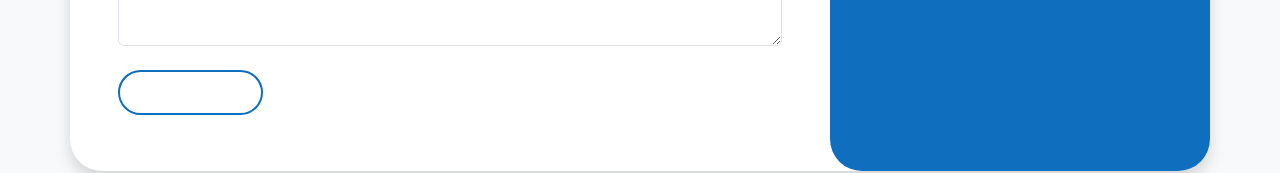
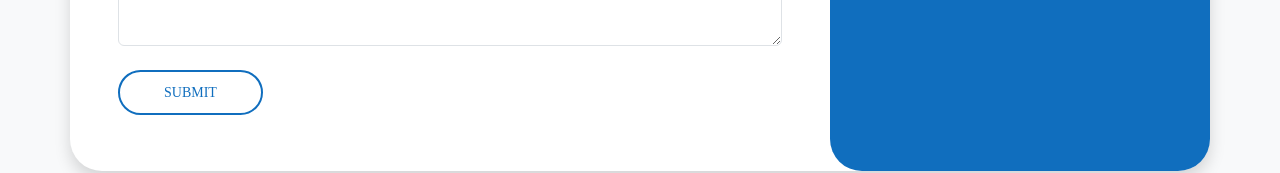
Before and after one commit to mmamuhammad2006/lunartechlabZelino, a Vue app in the folder vuejs/: page /contact-us in a window 1280 px wide. Shown: the part 931-1104 px from the top of the page. Built offline with nearby package versions, Linux system fonts and the light colour scheme.

Commit message:
add zelino number

```diff
--- a/vuejs/public/css/main.css
+++ b/vuejs/public/css/main.css
@@ -3,7 +3,7 @@
   --parrot: #0ffcbe !important;
   --darkGray: #333333 !important;
   --gray: #f8f9fa !important;
-  --white: #FFFFFF !important;
+  --white: #ffffff !important;
 }
 
 .bg-blue {
@@ -24,6 +24,10 @@
 
 .text-darkGray {
   color: var(--darkGray) !important;
+}
+
+.text-black {
+  color: black !important;
 }
 
 * {
@@ -165,7 +169,6 @@ body {
   font-size: 14px !important;
   font-family: "montserrat" !important;
   text-decoration: none !important;
-  color: white !important;
   background-color: transparent !important;
   padding: 10px 44px !important;
   text-transform: uppercase !important;
--- a/vuejs/src/pages/ContactUs.vue
+++ b/vuejs/src/pages/ContactUs.vue
@@ -87,7 +87,7 @@
                   <div class="col-12 d-flex justify-content-start">
                     <button
                       type="Submit"
-                      class="custom-button bg-blue z-0 my-2 rounded-5 me-2 btn-blue border-blue"
+                      class="custom-button text-blue bg-blue z-0 my-2 rounded-5 me-2 btn-blue border-blue"
                     >
                       Submit
                     </button>
@@ -154,7 +154,7 @@ const chat = async () => {
   try {
     // const response = await whatsappContact();
     // console.log("WhatContact connection",response);
-    const number = "923456047058";
+    const number = "27815764972 ";
     const whatsappUrl = `https://wa.me/${number}`;
     window.open(whatsappUrl, "__blank");
   } catch (err) {
--- a/vuejs/src/styles/style.scss
+++ b/vuejs/src/styles/style.scss
@@ -144,7 +144,7 @@ body {
     font-size: 14px !important;
     font-family: "montserrat" !important;
     text-decoration: none !important;
-    color: white !important;
+    // color: white !important;
     background-color: transparent !important;
     padding: 10px 44px !important;
     text-transform: uppercase !important;
```
